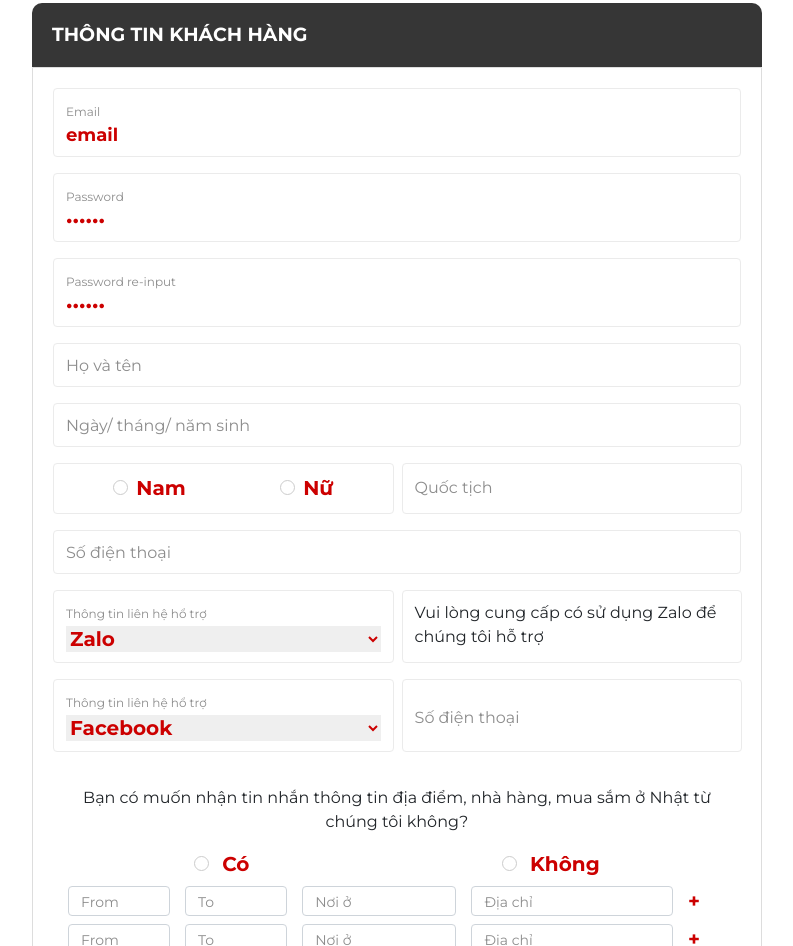
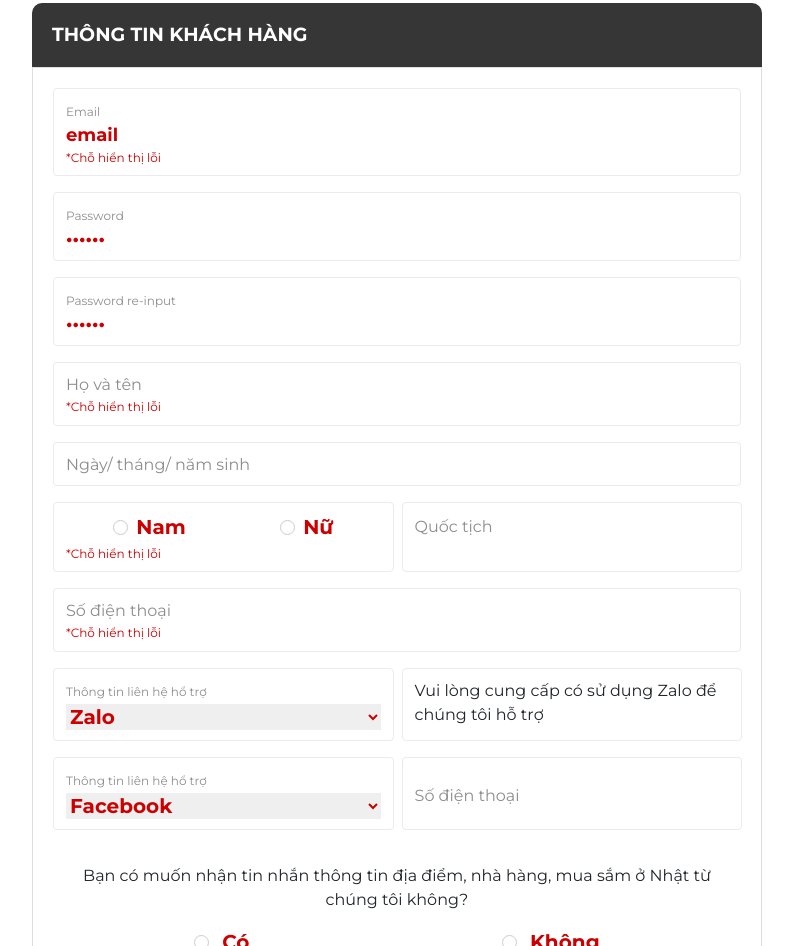
Before and after one commit to diemchi/ninja-wifi-clone, a plain HTML site: page order.html in a window 1280 px wide. Shown: the part 1183-2129 px from the top of the page, without its empty margins (53-846 px from the left). Drawn offline with nearby package versions, Linux system fonts and the light colour scheme.

Commit message:
update README.md

```diff
--- a/css/order.css
+++ b/css/order.css
@@ -225,6 +225,15 @@
 
 .form-w50 .order-label {
   margin: 0;
+}
+
+.error-detail {
+  width: 100%;
+  font-size: 12px;
+  display: block;
+  padding: 5px 0 0;
+  line-height: 1.22;
+  color: #cc0000;
 }
 
 #fb-phone {
--- a/order.html
+++ b/order.html
@@ -143,6 +143,7 @@
                                 <div class="form-group">
                                     <label class="customer-form-label" for="">Email</label>
                                     <input class="customer-form-input" type="text" name="email" id="email" value="email">
+                                    <span class="error-detail">*Chỗ hiển thị lỗi</span>
                                 </div>
                                 <div class="form-group">
                                     <label class="customer-form-label" for="">Password</label>
@@ -154,6 +155,7 @@
                                 </div>
                                 <div class="form-group">
                                     <input class="customer-form-input" type="text" name="fullname" id="fullname" placeholder="Họ và tên">
+                                    <span class="error-detail">*Chỗ hiển thị lỗi</span>
                                 </div>
                                 <div class="form-group">
                                     <input class="customer-form-input" type="text" name="birthday" id="birthday" placeholder="Ngày/ tháng/ năm sinh">
@@ -171,6 +173,7 @@
                                                 <label class="order-label pl-2" for="female">Nữ</label>
                                             </p>
                                         </div>
+                                        <span class="error-detail">*Chỗ hiển thị lỗi</span>
                                     </div>
                                     <div class="form-group form-w50 form-nationality">
                                         <input class="customer-form-input" type="text" name="nationality" id="nationality" placeholder="Quốc tịch">
@@ -179,6 +182,7 @@
 
                                 <div class="form-group">
                                     <input class="customer-form-input" type="text" name="phone-number" id="phone-number" placeholder="Số điện thoại">
+                                    <span class="error-detail">*Chỗ hiển thị lỗi</span>
                                 </div>
 
                                 <div class="d-lg-flex d-md-block">
```
Also changed, not shown: 1 other file.
